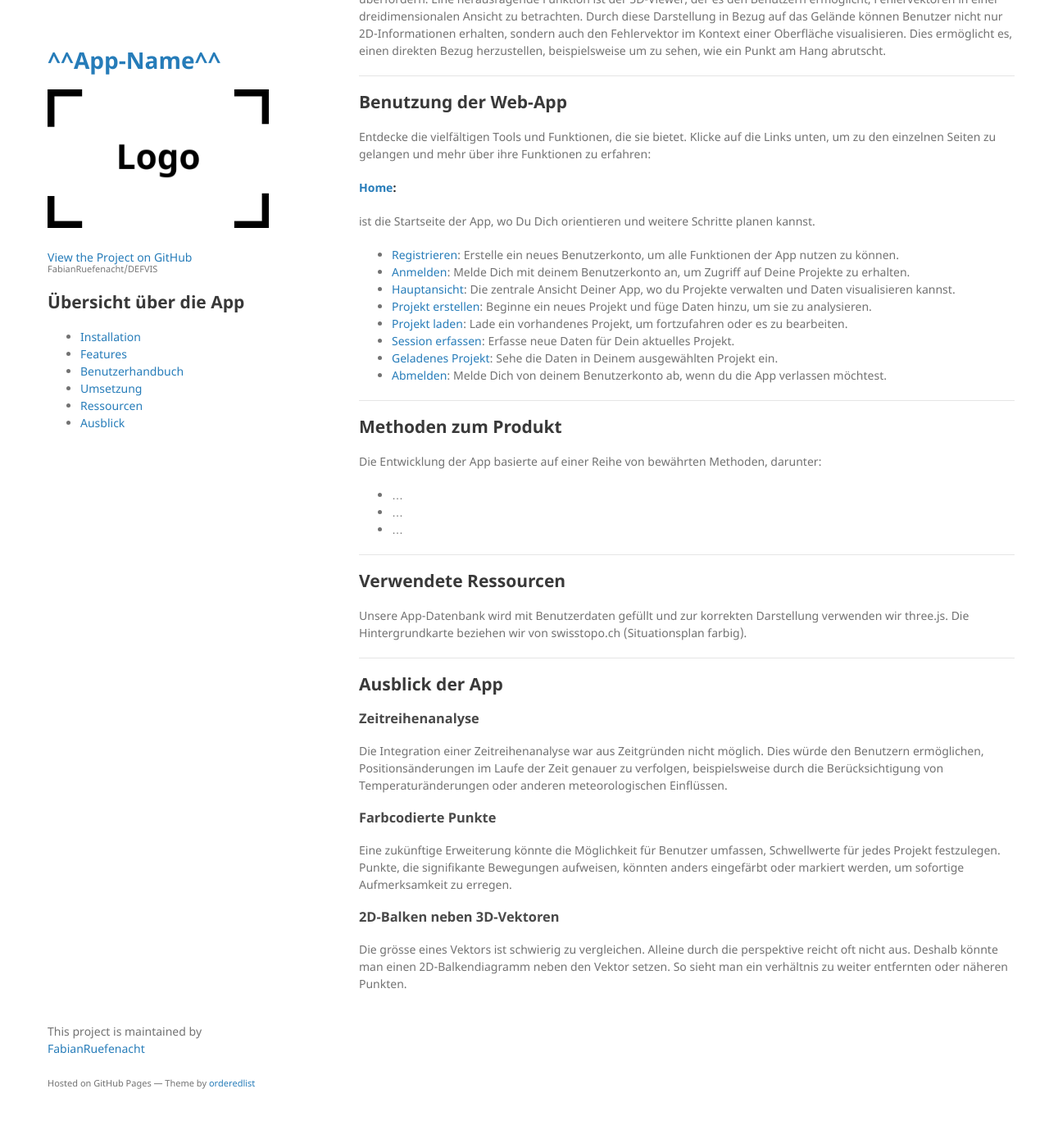
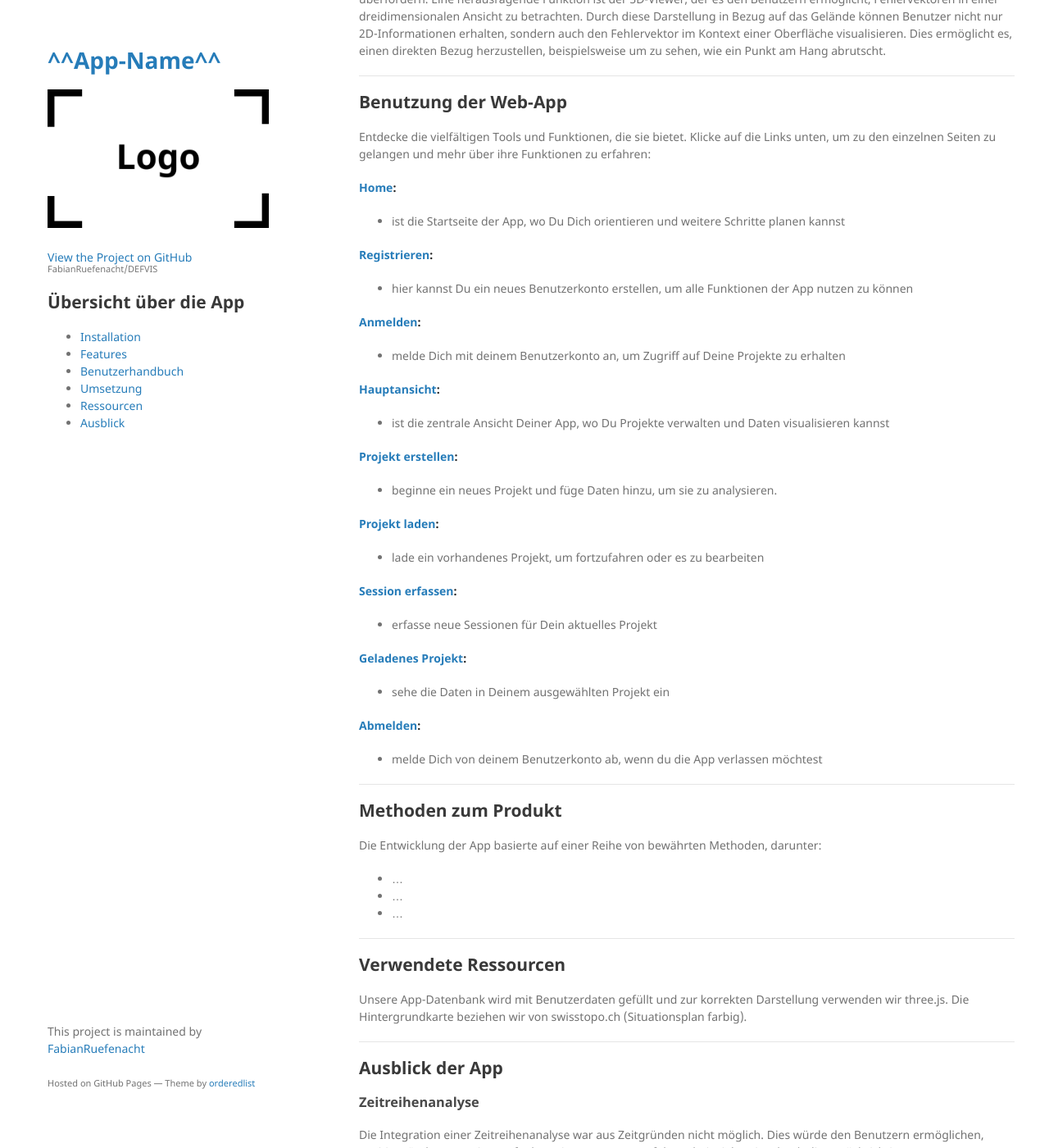
Before and after one commit to FabianRuefenacht/DEFVIS, a Jekyll site: the page built from docs/index.md, in a window 1280 px wide and 1400 px high, scrolled down 588 px. Shown: the whole window at 82% size. Built offline with Jekyll 4.4.1, drawn with Linux system fonts in a browser that asks for light colours; our own code applies the rules of GitHub Pages for plain Markdown files.

Commit message:
Update index.md

```diff
--- a/docs/index.md
+++ b/docs/index.md
@@ -32,16 +32,39 @@
 
 **[Home](home.html):**
 
-ist die Startseite der App, wo Du Dich orientieren und weitere Schritte planen kannst.
+- ist die Startseite der App, wo Du Dich orientieren und weitere Schritte planen kannst
 
-- [Registrieren](register.html): Erstelle ein neues Benutzerkonto, um alle Funktionen der App nutzen zu können.
-- [Anmelden](login.html): Melde Dich mit deinem Benutzerkonto an, um Zugriff auf Deine Projekte zu erhalten.
-- [Hauptansicht](main_view.html): Die zentrale Ansicht Deiner App, wo du Projekte verwalten und Daten visualisieren kannst.
-- [Projekt erstellen](create_project.html): Beginne ein neues Projekt und füge Daten hinzu, um sie zu analysieren.
-- [Projekt laden](load_project.html): Lade ein vorhandenes Projekt, um fortzufahren oder es zu bearbeiten.
-- [Session erfassen](capture_session.html): Erfasse neue Daten für Dein aktuelles Projekt.
-- [Geladenes Projekt](current_project.html): Sehe die Daten in Deinem ausgewählten Projekt ein.
-- [Abmelden](logout.html): Melde Dich von deinem Benutzerkonto ab, wenn du die App verlassen möchtest.
+**[Registrieren](register.html):**
+
+- hier kannst Du ein neues Benutzerkonto erstellen, um alle Funktionen der App nutzen zu können
+
+**[Anmelden](login.html):**
+
+- melde Dich mit deinem Benutzerkonto an, um Zugriff auf Deine Projekte zu erhalten
+
+**[Hauptansicht](main_view.html):**
+
+- ist die zentrale Ansicht Deiner App, wo Du Projekte verwalten und Daten visualisieren kannst
+
+**[Projekt erstellen](create_project.html):**
+
+- beginne ein neues Projekt und füge Daten hinzu, um sie zu analysieren.
+
+**[Projekt laden](load_project.html):**
+
+- lade ein vorhandenes Projekt, um fortzufahren oder es zu bearbeiten
+
+**[Session erfassen](capture_session.html):**
+
+- erfasse neue Sessionen für Dein aktuelles Projekt
+
+**[Geladenes Projekt](current_project.html):**
+
+- sehe die Daten in Deinem ausgewählten Projekt ein
+
+**[Abmelden](logout.html):**
+
+- melde Dich von deinem Benutzerkonto ab, wenn du die App verlassen möchtest
 
 ---
 
```
